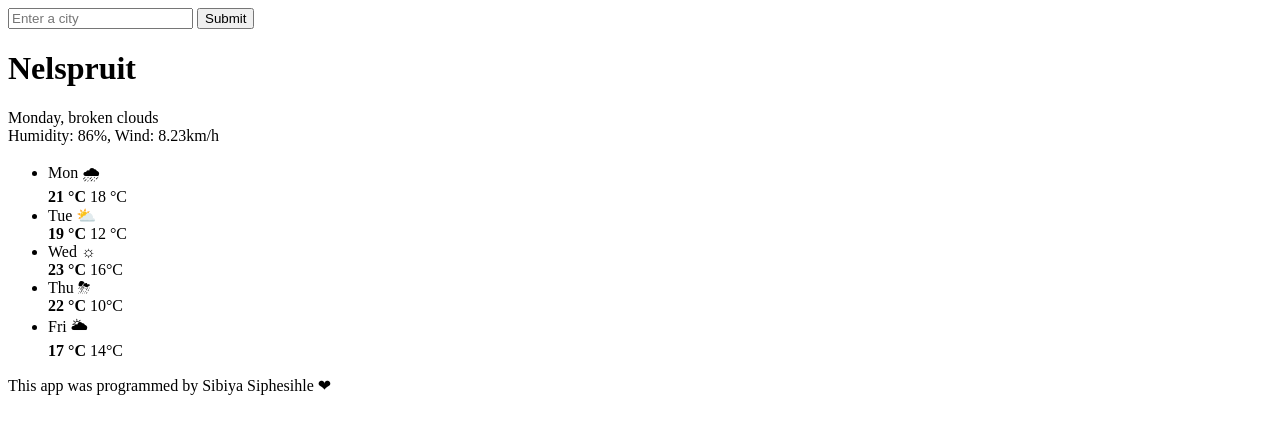
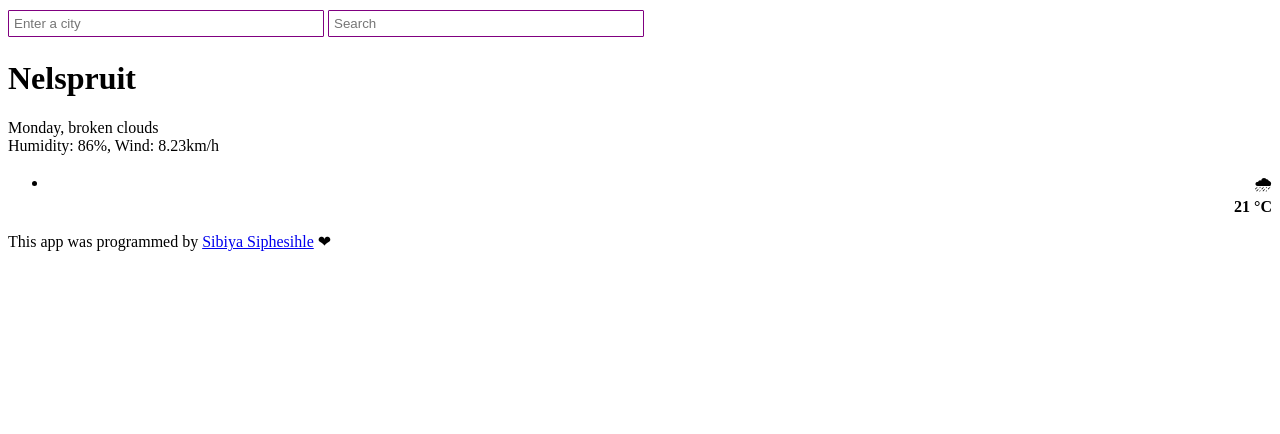
Before and after one commit to Annie24-ux/Weather-App, a plain HTML site: page index.html in a window 1280 px wide. Drawn offline with Linux system fonts and the light colour scheme.

Commit message:
Added css styling.

```diff
--- a/index.html
+++ b/index.html
@@ -4,11 +4,13 @@
     <meta charset="UTF-8">
     <meta name="viewport" content="width=device-width, initial-scale=1.0">
     <title>Weather App</title>
+    <link rel="stylesheet" href="style.css" >
+
 
     <header>
         <form>
             <input type="search" placeholder="Enter a city">
-            <input type="submit" placeholder="Search">
+            <input type="Search" placeholder="Search">
 
         </form>
     </header>
@@ -23,11 +25,11 @@
         <div class="weather forecast">
 
     <ul>
-        <li>Mon &#x1F327
+        <li>&#x1F327
         <br/>
-        <strong>21 &deg;C </strong> 18 &deg;C
+        <strong>21 &deg;C </strong>
     </li>
-        <li>Tue &#x26C5
+        <!-- <li>Tue &#x26C5
             <br/>
             <strong>19  &deg;C</strong> 12 &deg;C
         </li>
@@ -46,11 +48,11 @@
             <br/>
 
             <strong>17  &deg;C </strong>  14&deg;C
-        </li>
+        </li> -->
 
     </ul>
 </div>
 </main>
-   <footer><p>This app was programmed by Sibiya Siphesihle   &#10084;</p></footer>
+   <footer><p>This app was programmed by <a href="https.//semrush.com">Sibiya Siphesihle</a>   &#10084;</p></footer>
 </body>
 </html>
--- /dev/null
+++ b/style.css
@@ -0,0 +1,34 @@
+
+/* form{
+    width: 8px;
+    height: 2px;
+    color: purple;
+} */
+
+p{
+    text-align: left;
+}
+
+li{
+    text-align: right;
+}
+
+current weather{
+    color: purple;
+}
+
+input[type=search], select {
+    width: 25%;
+    padding: 5px 5px;
+    margin: 2px 0;
+    display: inline-block;
+    border: 1px solid purple;
+    border-radius: 1px;
+    box-sizing: border-box;
+}
+
+iv {
+    border-radius: 5px;
+    background-color: #f2f2f2;
+    padding: 20px;
+  }
```
